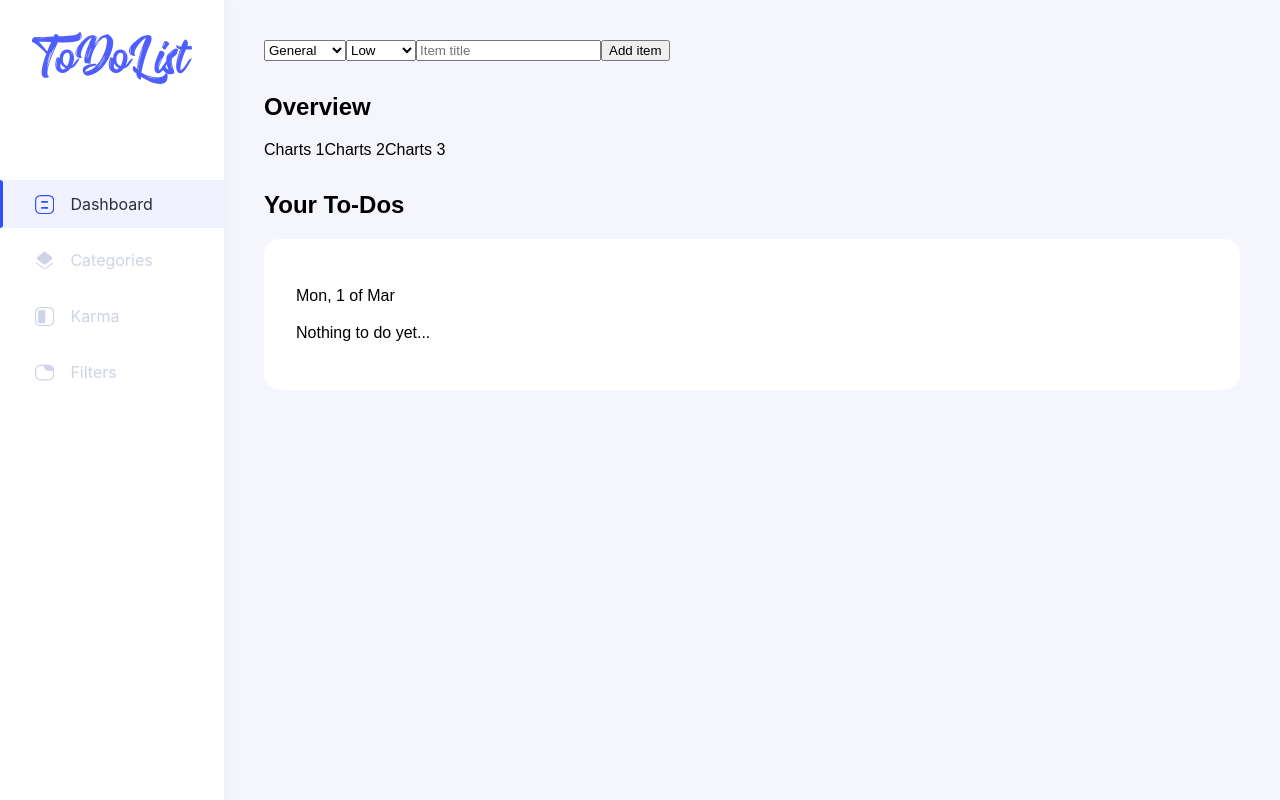
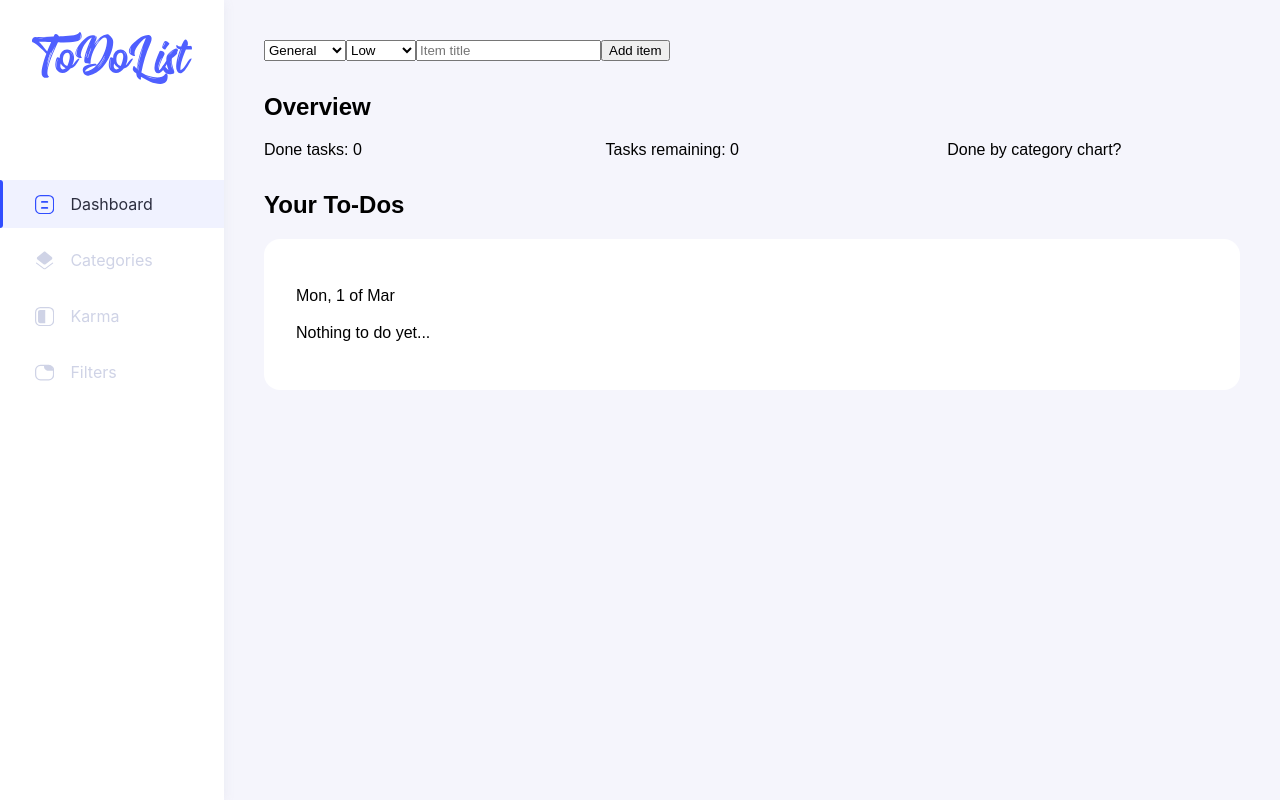
Before and after one commit to An1mus/merntodo, a React (Create React App) app: page /#/ in a window 1280 px wide. Built offline with nearby package versions, Linux system fonts and the light colour scheme.

Commit message:
Overview data update

```diff
--- a/src/components/Todo/Overview.tsx
+++ b/src/components/Todo/Overview.tsx
@@ -1,22 +1,32 @@
 import React from 'react';
 import styled from 'styled-components';
+import { TodoItem } from '../../commons/types/todoItem';
 
 const OverviewContainer = styled.section`
 `;
 
 const ChartsContainer = styled.div`
     display: flex;
+    justify-content: space-between;
+
+    div {
+        width: 30%;
+    }
 `;
 
-const Overview = () => {
+interface OverviewProps {
+    todos: TodoItem[]
+}
+
+const Overview: React.FC<OverviewProps> = ({todos}) => {
     return (
         <OverviewContainer>
             <h2>Overview</h2>
 
             <ChartsContainer>
-                <div>Charts 1</div>
-                <div>Charts 2</div>
-                <div>Charts 3</div>
+                <div>Done tasks: {todos.filter(item => item.isChecked).length}</div>
+                <div>Tasks remaining: {todos.filter(item => !item.isChecked).length}</div>
+                <div>Done by category chart?</div>
             </ChartsContainer>
         </OverviewContainer>
     )
--- a/src/components/Todo/index.tsx
+++ b/src/components/Todo/index.tsx
@@ -26,7 +26,7 @@ interface Props {
 const TodoList = ({deleteTodo, updateTodo, todos}: Props) => {
     return (
         <>
-            <Overview />
+            <Overview todos={todos}/>
             <ListContainer>
                 <h2>
                     Your To-Dos
```
